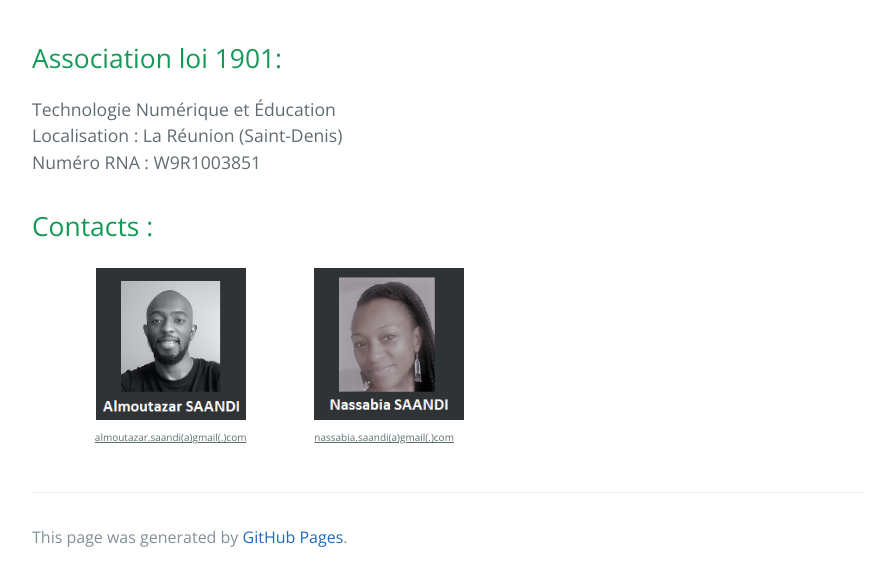
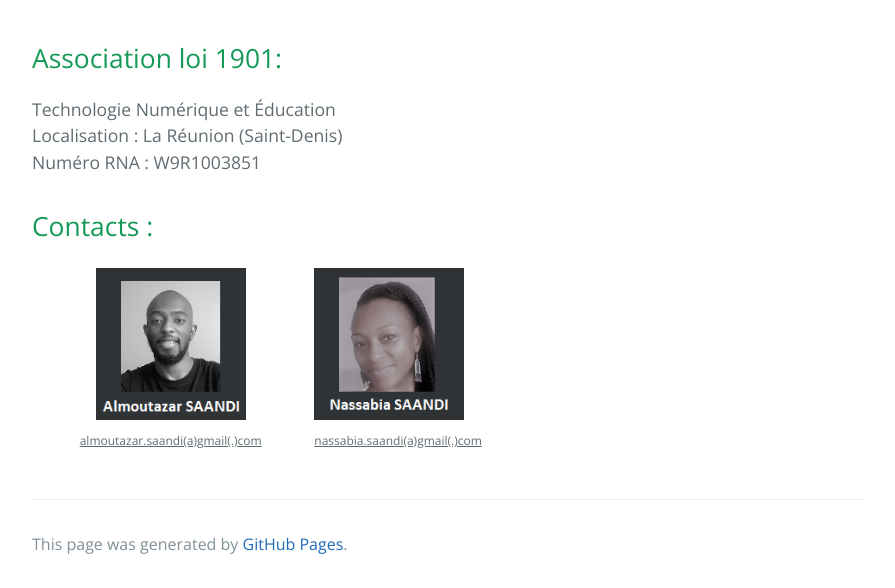
Before and after one commit to tech-num/tech-num.github.io, a Jekyll site: the page built from index.md, in a window 1280 px wide. Shown: the part 790-1378 px from the top of the page, without its empty margins (192-1087 px from the left). Built offline with Jekyll 4.4.1, drawn with Linux system fonts in a browser that asks for light colours.

Commit message:
Update index.md

```diff
--- a/index.md
+++ b/index.md
@@ -18,10 +18,10 @@ Numéro RNA : W9R1003851 <br>
 <div class="row">
   <div align="center" class="column">
     <img align="center" src="local/images/al.png" width="150">
-    <p style="font-size:10px"><u>almoutazar.saandi(a)gmail(.)com</u></p>
+    <p style="font-size:12px"><u>almoutazar.saandi(a)gmail(.)com</u></p>
   </div>
   <div class="column">
     <img align="center" src="local/images/na.png" width="150">
-    <p style="font-size:10px"><u>nassabia.saandi(a)gmail(.)com</u></p>
+    <p style="font-size:12px"><u>nassabia.saandi(a)gmail(.)com</u></p>
   </div>
 </div>
```
